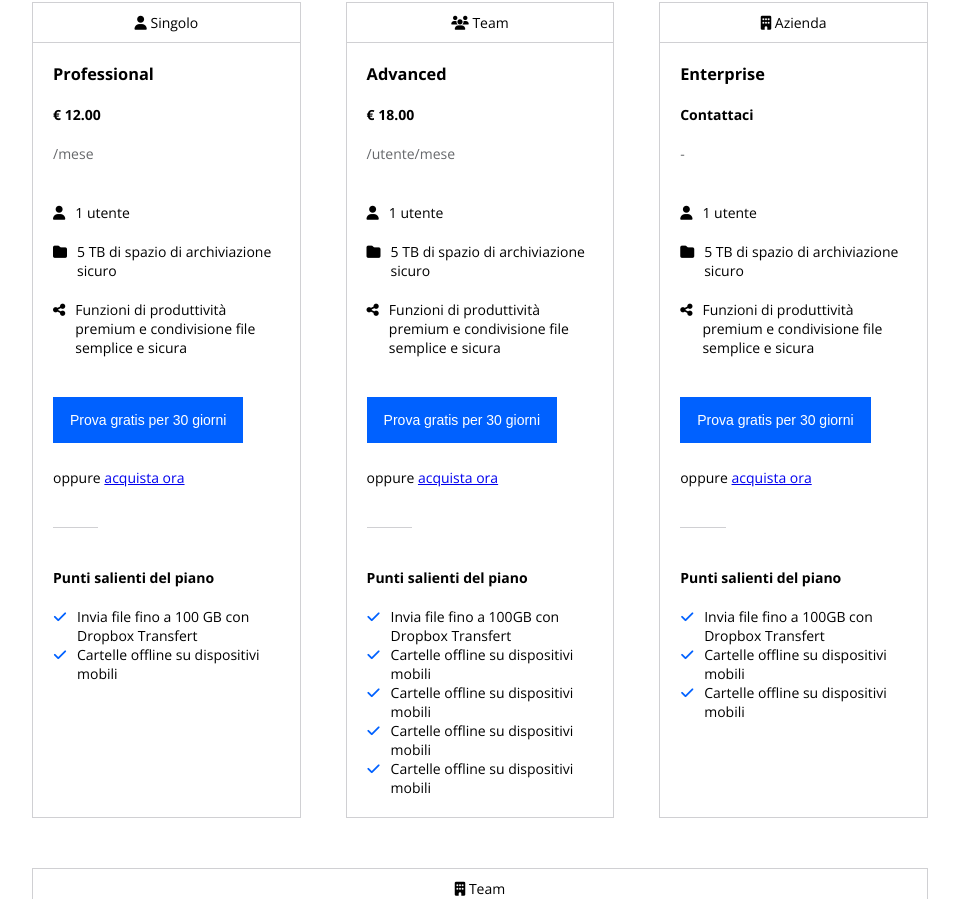
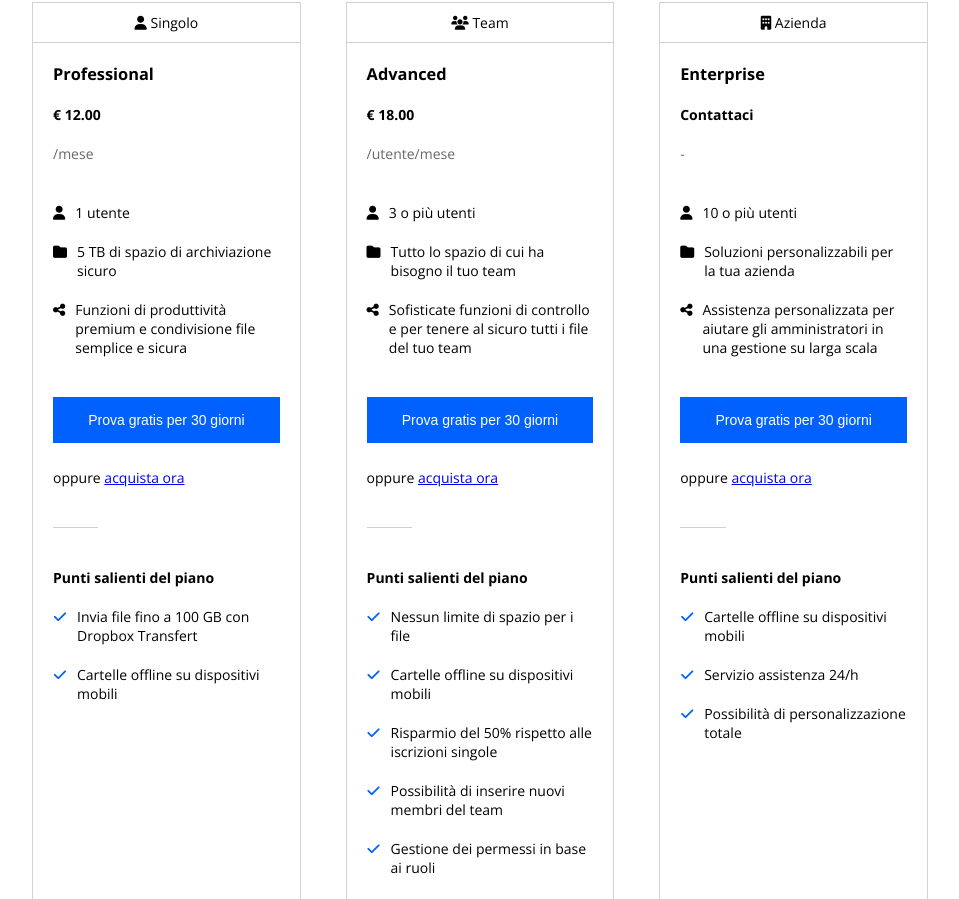
Before and after one commit to TheKaiser8/htmlcss-dropbox, a plain HTML site: page index.html in a window 1280 px wide. Shown: the part 1078-1977 px from the top of the page, without its empty margins (160-1119 px from the left). Drawn offline with nearby package versions, Linux system fonts and the light colour scheme.

Commit message:
Aggiornati testi sezione plans e fixati buttons

```diff
--- a/css/style.css
+++ b/css/style.css
@@ -116,7 +116,7 @@ hr {
 .btn-box {
     margin: 25px 0;
 }
-#plans, #client .btn-big {
+#plans .btn-big {
     width: 100%;
 }
 .btn.btn-secondary {
@@ -124,11 +124,17 @@ hr {
     color: black;
     border: 1px solid;
 }
-#plans, #client .btn-box:last-child {
+#plans .btn-box:last-child {
     margin: 0;
 }
 #client .btn.btn-secondary.btn-big {
     border: none;
+}
+#client .btn-big {
+    width: 100%;
+}
+#client .btn-box {
+    margin: 0;
 }
 /*------------
     MAIN
--- a/index.html
+++ b/index.html
@@ -99,8 +99,8 @@
                                     <hr class="mtb-40">
                                     <h4 class="mb-20">Punti salienti del piano</h4>
                                     <ul class="list-block icon-check">
-                                        <li><i class="fa-sharp fa-solid fa-check"></i>Invia file fino a 100 GB con Dropbox Transfert</li>
-                                        <li><i class="fa-sharp fa-solid fa-check"></i>Cartelle offline su dispositivi mobili</li>
+                                        <li class="mb-20"><i class="fa-sharp fa-solid fa-check"></i>Invia file fino a 100 GB con Dropbox Transfert</li>
+                                        <li class="mb-20"><i class="fa-sharp fa-solid fa-check"></i>Cartelle offline su dispositivi mobili</li>
                                     </ul>
                                 </article>
                             </div>
@@ -118,9 +118,9 @@
                                     <h4 class="price mb-20">€ 18.00</h4>
                                     <div class="user-and-period mb-20">/utente/mese</div>
                                     <ul class="list-block mtb-40">
-                                        <li class="mb-20"><i class="fa-solid fa-user"></i>1 utente</li>
-                                        <li class="mb-20"><i class="fa-solid fa-folder"></i>5 TB di spazio di archiviazione sicuro</li>
-                                        <li class="mb-20"><i class="fa-sharp fa-solid fa-share-nodes"></i>Funzioni di produttività premium e condivisione file semplice e sicura</li>
+                                        <li class="mb-20"><i class="fa-solid fa-user"></i>3 o più utenti</li>
+                                        <li class="mb-20"><i class="fa-solid fa-folder"></i>Tutto lo spazio di cui ha bisogno il tuo team</li>
+                                        <li class="mb-20"><i class="fa-sharp fa-solid fa-share-nodes"></i>Sofisticate funzioni di controllo e per tenere al sicuro tutti i file del tuo team</li>
                                     </ul>
                                     <div class="btn-box">
                                         <button type="button" class="btn btn-primary btn-big">Prova gratis per 30 giorni</button>
@@ -132,11 +132,11 @@
                                     <hr class="mtb-40">
                                     <h4 class="mb-20">Punti salienti del piano</h4>
                                     <ul class="list-block icon-check">
-                                        <li><i class="fa-sharp fa-solid fa-check"></i>Invia file fino a 100GB con Dropbox Transfert</li>
-                                        <li><i class="fa-sharp fa-solid fa-check"></i>Cartelle offline su dispositivi mobili</li>
-                                        <li><i class="fa-sharp fa-solid fa-check"></i>Cartelle offline su dispositivi mobili</li>
-                                        <li><i class="fa-sharp fa-solid fa-check"></i>Cartelle offline su dispositivi mobili</li>
-                                        <li><i class="fa-sharp fa-solid fa-check"></i>Cartelle offline su dispositivi mobili</li>
+                                        <li class="mb-20"><i class="fa-sharp fa-solid fa-check"></i>Nessun limite di spazio per i file</li>
+                                        <li class="mb-20"><i class="fa-sharp fa-solid fa-check"></i>Cartelle offline su dispositivi mobili</li>
+                                        <li class="mb-20"><i class="fa-sharp fa-solid fa-check"></i>Risparmio del 50% rispetto alle iscrizioni singole</li>
+                                        <li class="mb-20"><i class="fa-sharp fa-solid fa-check"></i>Possibilità di inserire nuovi membri del team</li>
+                                        <li class="mb-20"><i class="fa-sharp fa-solid fa-check"></i>Gestione dei permessi in base ai ruoli</li>
                                     </ul>
                                 </article>
                             </div>
@@ -154,9 +154,9 @@
                                     <h4 class="price mb-20">Contattaci</h4>
                                     <div class="user-and-period mb-20">-</div>
                                     <ul class="list-block mtb-40">
-                                        <li class="mb-20"><i class="fa-solid fa-user"></i>1 utente</li>
-                                        <li class="mb-20"><i class="fa-solid fa-folder"></i>5 TB di spazio di archiviazione sicuro</li>
-                                        <li class="mb-20"><i class="fa-sharp fa-solid fa-share-nodes"></i>Funzioni di produttività premium e condivisione file semplice e sicura</li>
+                                        <li class="mb-20"><i class="fa-solid fa-user"></i>10 o più utenti</li>
+                                        <li class="mb-20"><i class="fa-solid fa-folder"></i>Soluzioni personalizzabili per la tua azienda</li>
+                                        <li class="mb-20"><i class="fa-sharp fa-solid fa-share-nodes"></i>Assistenza personalizzata per aiutare gli amministratori in una gestione su larga scala</li>
                                     </ul>
                                     <div class="btn-box">
                                         <button type="button" class="btn btn-primary btn-big">Prova gratis per 30 giorni</button>
@@ -168,9 +168,9 @@
                                     <hr class="mtb-40">
                                     <h4 class="mb-20">Punti salienti del piano</h4>
                                     <ul class="list-block icon-check">
-                                        <li><i class="fa-sharp fa-solid fa-check"></i>Invia file fino a 100GB con Dropbox Transfert</li>
-                                        <li><i class="fa-sharp fa-solid fa-check"></i>Cartelle offline su dispositivi mobili</li>
-                                        <li><i class="fa-sharp fa-solid fa-check"></i>Cartelle offline su dispositivi mobili</li>
+                                        <li class="mb-20"><i class="fa-sharp fa-solid fa-check"></i>Cartelle offline su dispositivi mobili</li>
+                                        <li class="mb-20"><i class="fa-sharp fa-solid fa-check"></i>Servizio assistenza 24/h</li>
+                                        <li class="mb-20"><i class="fa-sharp fa-solid fa-check"></i>Possibilità di personalizzazione totale</li>
                                     </ul>
                                 </article>
                             </div>
```
